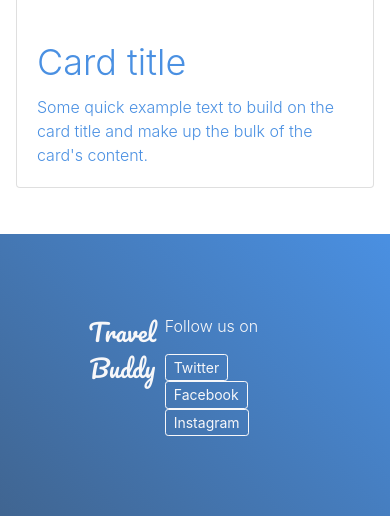
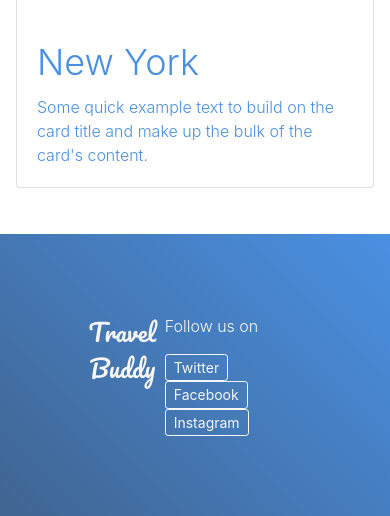
Before and after one commit to ITRW324project/webdev_TravelBuddy, a PHP site: page /DestinationIndex/destination-index.html in a window 390 px wide; the page is wider, and only the part inside the window is pictured. Shown: the part 4239-4755 px from the top of that part. Run offline with PHP 8.4, Linux system fonts and the light colour scheme; some libraries are stand-ins or nearby versions.

Commit message:
link up destinations to index page

```diff
--- a/DestinationIndex/destination-index.html
+++ b/DestinationIndex/destination-index.html
@@ -26,89 +26,92 @@
 		<div class="container">
 			<div class="row">
 				<div class="col-12 col-md-12 col-lg-4">
-					<a class="card card-link" href="../Destination Show/destination-show.html">
+					<a class="card card-link" href="../Show%20Destination/show-destination.html?location=Cape Town">
 					<img class="card-img-top card-img-round" src="https://static.pexels.com/photos/34608/pexels-photo.jpg" >
 					<div class="card-block">
-						<h4 class="card-title">Card title</h4>
+						<h4 class="card-title">Cape town</h4>
 						<p class="card-text">Some quick example text to build on the card title and make up the bulk of the card's content.</p>
 					</div>
 				</a>
 				</div>
-				<div class="col-12 col-md-12 col-lg-4">
-					<a class="card card-link" href="../Destination Show/destination-show.html">
+  			<div class="col-12 col-md-6 col-lg-4">
+					<a class="card card-link" href="../Show%20Destination/show-destination.html?location=Switzerland">
 					<img class="card-img-top card-img-round" src="https://static.pexels.com/photos/34608/pexels-photo.jpg" >
 					<div class="card-block">
-						<h4 class="card-title">Card title</h4>
+						<h4 class="card-title">Switzerland</h4>
 						<p class="card-text">Some quick example text to build on the card title and make up the bulk of the card's content.</p>
 					</div>
 				</a>
 				</div>
-				<div class="col-12 col-md-12 col-lg-4">
-					<a class="card card-link" href="../Destination Show/destination-show.html">
+				<div class="col-12 col-md-6 col-lg-4">
+					<a class="card card-link" href="../Show%20Destination/show-destination.html?location=Columbia">
 					<img class="card-img-top card-img-round" src="https://static.pexels.com/photos/34608/pexels-photo.jpg" >
 					<div class="card-block">
-						<h4 class="card-title">Card title</h4>
+						<h4 class="card-title">Columbia</h4>
+						<p class="card-text">Some quick example text to build on the card title and make up the bulk of the card's content.</p>
+					</div>
+				</a>
+
+				</div>
+			</div>
+			<div class="row">
+				<div class="col-12 col-md-12 col-lg-4">
+					<a class="card card-link" href="../Show%20Destination/show-destination.html?location=Paris">
+					<img class="card-img-top card-img-round" src="https://static.pexels.com/photos/34608/pexels-photo.jpg" >
+					<div class="card-block">
+						<h4 class="card-title">Paris</h4>
 						<p class="card-text">Some quick example text to build on the card title and make up the bulk of the card's content.</p>
 					</div>
 				</a>
 				</div>
-			</div>
-			<div class="row">
-				<div class="col-12 col-md-12 col-lg-4">
-					<a class="card card-link" href="../Destination Show/destination-show.html">
+  			<div class="col-12 col-md-6 col-lg-4">
+					<a class="card card-link" href="../Show%20Destination/show-destination.html?location=Barcelona">
 					<img class="card-img-top card-img-round" src="https://static.pexels.com/photos/34608/pexels-photo.jpg" >
 					<div class="card-block">
-						<h4 class="card-title">Card title</h4>
+						<h4 class="card-title">Barcelona</h4>
 						<p class="card-text">Some quick example text to build on the card title and make up the bulk of the card's content.</p>
 					</div>
 				</a>
 				</div>
-				<div class="col-12 col-md-12 col-lg-4">
-					<a class="card card-link" href="../Destination Show/destination-show.html">
+				<div class="col-12 col-md-6 col-lg-4">
+					<a class="card card-link" href="../Show%20Destination/show-destination.html?location=Rome">
 					<img class="card-img-top card-img-round" src="https://static.pexels.com/photos/34608/pexels-photo.jpg" >
 					<div class="card-block">
-						<h4 class="card-title">Card title</h4>
+						<h4 class="card-title">Rome</h4>
+						<p class="card-text">Some quick example text to build on the card title and make up the bulk of the card's content.</p>
+					</div>
+				</a>
+
+				</div>
+			</div>
+			<div class="row">
+				<div class="col-12 col-md-12 col-lg-4">
+					<a class="card card-link" href="../Show%20Destination/show-destination.html?location=California">
+					<img class="card-img-top card-img-round" src="https://static.pexels.com/photos/34608/pexels-photo.jpg" >
+					<div class="card-block">
+						<h4 class="card-title">California</h4>
 						<p class="card-text">Some quick example text to build on the card title and make up the bulk of the card's content.</p>
 					</div>
 				</a>
 				</div>
-				<div class="col-12 col-md-12 col-lg-4">
-					<a class="card card-link" href="../Destination Show/destination-show.html">
+  			<div class="col-12 col-md-6 col-lg-4">
+					<a class="card card-link" href="../Show%20Destination/show-destination.html?location=Miami">
 					<img class="card-img-top card-img-round" src="https://static.pexels.com/photos/34608/pexels-photo.jpg" >
 					<div class="card-block">
-						<h4 class="card-title">Card title</h4>
+						<h4 class="card-title">Miami</h4>
 						<p class="card-text">Some quick example text to build on the card title and make up the bulk of the card's content.</p>
 					</div>
 				</a>
 				</div>
-			</div>
-			<div class="row">
-				<div class="col-12 col-md-12 col-lg-4">
-					<a class="card card-link" href="../Destination Show/destination-show.html">
+				<div class="col-12 col-md-6 col-lg-4">
+					<a class="card card-link" href="../Show%20Destination/show-destination.html?location=New York">
 					<img class="card-img-top card-img-round" src="https://static.pexels.com/photos/34608/pexels-photo.jpg" >
 					<div class="card-block">
-						<h4 class="card-title">Card title</h4>
+						<h4 class="card-title">New York</h4>
 						<p class="card-text">Some quick example text to build on the card title and make up the bulk of the card's content.</p>
 					</div>
 				</a>
-				</div>
-				<div class="col-12 col-md-12 col-lg-4">
-					<a class="card card-link" href="../Destination Show/destination-show.html">
-					<img class="card-img-top card-img-round" src="https://static.pexels.com/photos/34608/pexels-photo.jpg" >
-					<div class="card-block">
-						<h4 class="card-title">Card title</h4>
-						<p class="card-text">Some quick example text to build on the card title and make up the bulk of the card's content.</p>
-					</div>
-				</a>
-				</div>
-				<div class="col-12 col-md-12 col-lg-4">
-					<a class="card card-link" href="../Destination Show/destination-show.html">
-					<img class="card-img-top card-img-round" src="https://static.pexels.com/photos/34608/pexels-photo.jpg" >
-					<div class="card-block">
-						<h4 class="card-title">Card title</h4>
-						<p class="card-text">Some quick example text to build on the card title and make up the bulk of the card's content.</p>
-					</div>
-				</a>
+
 				</div>
 			</div>
 		</div>
--- a/css/styles.css
+++ b/css/styles.css
@@ -475,3 +475,7 @@ a {
 	 display: none;
 	 margin-bottom: 1rem;
  }
+
+.center-button {
+	margin: auto;
+}
--- a/home.html
+++ b/home.html
@@ -124,7 +124,9 @@
 						<p class="card-text">Some quick example text to build on the card title and make up the bulk of the card's content.</p>
 					</div>
 				</a>
+
 				</div>
+				<a class="btn btn-primary center-button btn-lg" href="DestinationIndex/destination-index.html">View All</a>
 			</div>
 		</div>
 		<!-- TOP DESTINATION END -->
```
Also changed, not shown: Landing Page/landing-page.html (+16 -16 lines).
